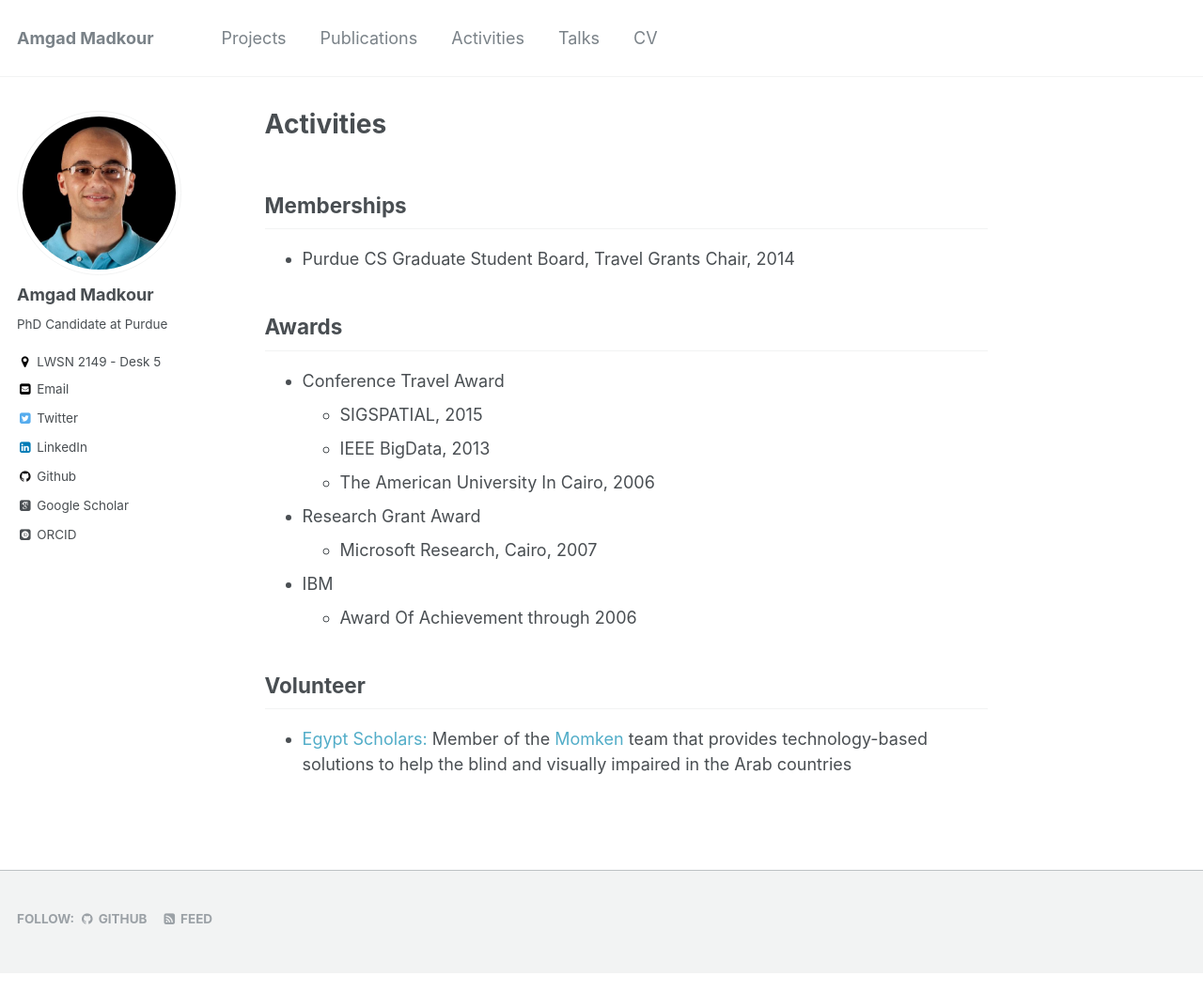
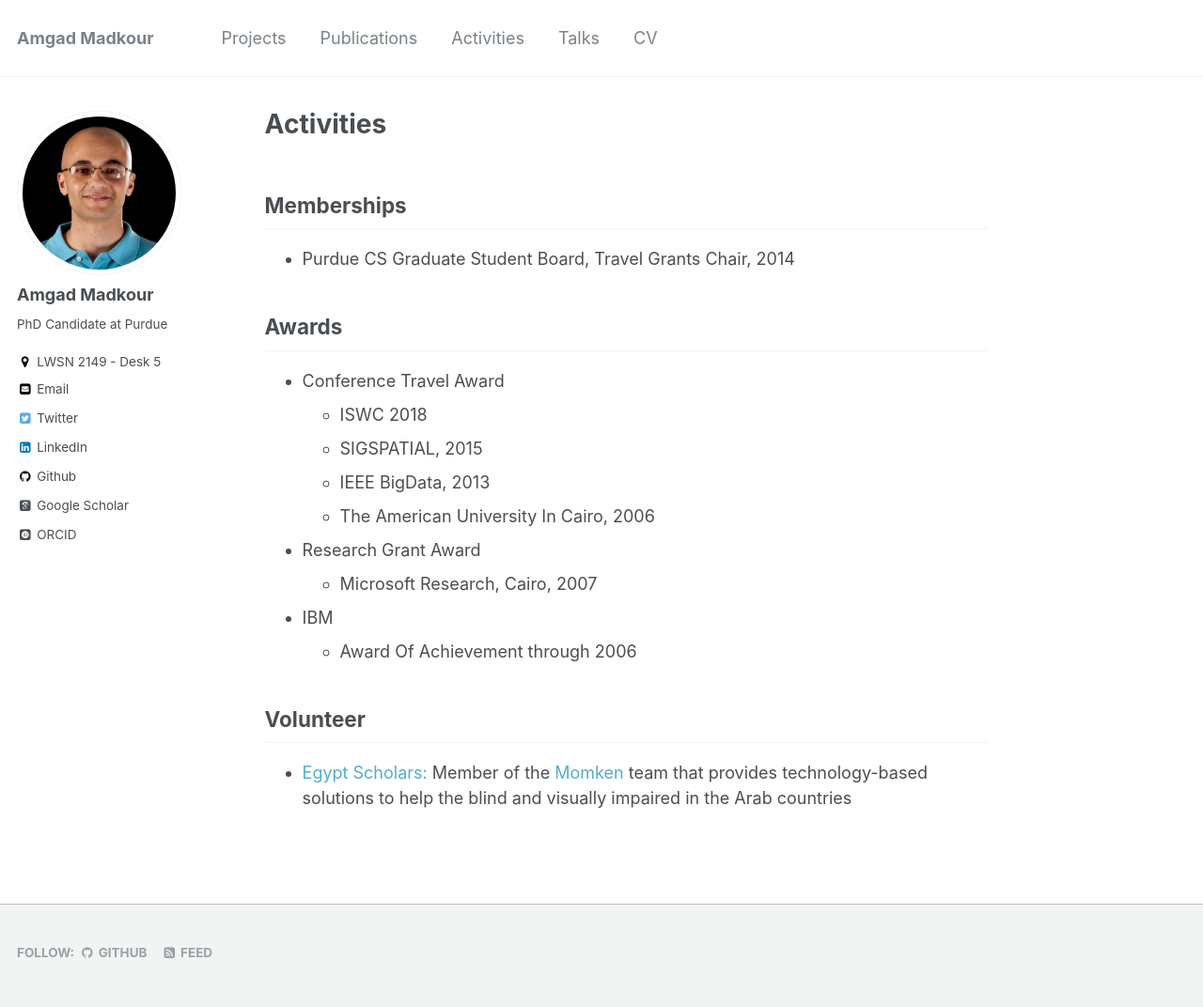
Before and after one commit to amgadmadkour/amgadmadkour.github.io, a Jekyll site: the page built from _pages/activities.md, in a window 1280 px wide and 1072 px high. Shown: the whole window at 94% size. Built offline with Jekyll 4.4.1, drawn with Linux system fonts in a browser that asks for light colours; some web fonts are replaced.

Commit message:
Add ISWC 2018

```diff
--- a/_pages/activities.md
+++ b/_pages/activities.md
@@ -12,6 +12,7 @@ author_profile: true
 ## Awards
 
 * Conference Travel Award
+  * ISWC 2018
   * SIGSPATIAL, 2015
   * IEEE BigData, 2013
   * The American University In Cairo, 2006
```
